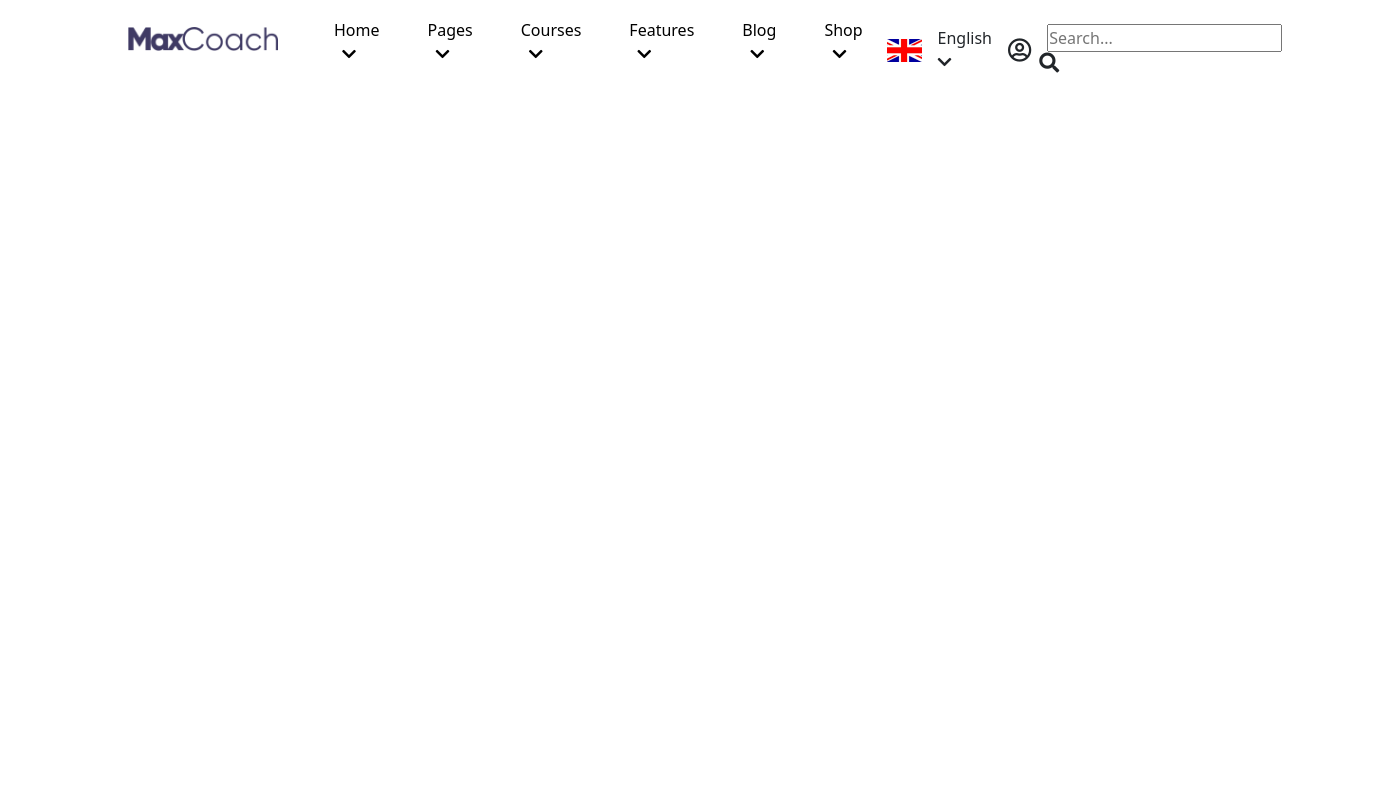
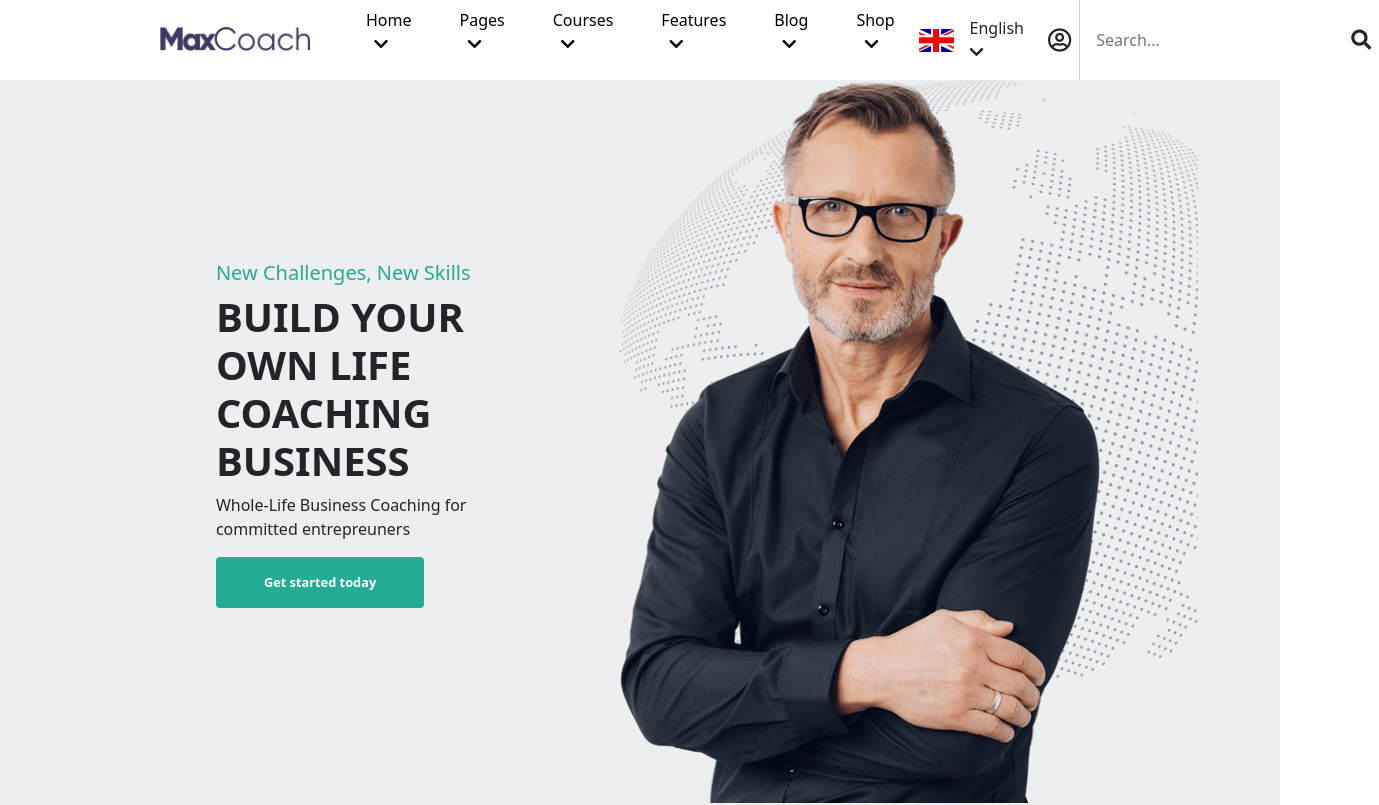
Before and after one commit to alessandroordetti/proj-html-vuejs, a Vue app: page / in a window 1280 px wide. Shown: the whole page, 1379 px wide, since content can reach past the window. Built offline with nearby package versions, Linux system fonts and the light colour scheme.

Commit message:
Jumbotron Sectrion completed

```diff
--- a/src/App.vue
+++ b/src/App.vue
@@ -1,12 +1,15 @@
 <template>
   <div id="app">
     <IndexHeader />
+
+    <IndexJumbotron class="section"/>
 
   </div>
 </template>
 
 <script>
 import IndexHeader from './components/IndexHeader.vue';
+import IndexJumbotron from './components/IndexJumbotron.vue';
 
 
 
@@ -14,6 +17,7 @@ export default {
   name: 'App',
   components: {
     IndexHeader,
+    IndexJumbotron,
 
   }
 }
--- a/src/components/IndexHeader.vue
+++ b/src/components/IndexHeader.vue
@@ -4,8 +4,8 @@
             <img src="../assets/img/dark-logo.png" alt="Logo MaxCoach">
         </div>
 
-        <div class="menu d-flex">
-            <ul class="d-flex">
+        <div class="menu ">
+            <ul class="d-flex align-items-center">
                 <li class="mx-4" v-for="(element, index) in menuListItems" :key=index>
                     <a href="#" class="text-black">
                         {{ element.item }}
@@ -18,9 +18,9 @@
         <div class="d-flex align-items-center">
             <img src="../assets/img/en.png" alt="Logo Bandiera" class="flag">
             <p class="mx-3 my-0">English <i class="fas fa-chevron-down"></i></p>
-            <i class="far fa-user-circle fs-4"></i>
+            <i class="far fa-user-circle fs-4 mx-2"></i>
 
-            <div>
+            <div class="searchbar d-flex align-items-center">
                 <input type="text" placeholder="Search..." class="mx-3">
                 <i class="fas fa-search fs-5 mx-2"></i>
             </div>
@@ -66,12 +66,12 @@ export default {
 <style lang="scss" scoped>
 
     header {
-        height: 100px;
+        height: 80px;
 
         & .img-wrapper {
             height: 100%;
             line-height: 75px;
-            margin-left: 8rem;
+            margin-left: 10rem;
 
             & > img {
                 width: 150px;
@@ -91,6 +91,16 @@ export default {
         .flag {
             height: 50%;
         }
+
+        .searchbar {
+            height: 80px;
+            border-left: 1px solid lightgray;
+
+            & input {
+            border: transparent;
+            }
+        }
+
     }
 
 
--- /dev/null
+++ b/src/components/IndexJumbotron.vue
@@ -0,0 +1,76 @@
+<template>
+    <div class="jumbotron">
+        <div class="container d-flex position-relative">
+            <div id="left-section">
+                <h5>
+                    New Challenges, New Skills
+                </h5>
+
+                <h1 class="text-uppercase fw-bold">
+                    build your own life coaching business
+                </h1>
+
+                <p>Whole-Life Business Coaching for committed entrepreuners</p>
+
+                <button class="rounded py-3 px-5 text-white fw-bold">
+                    Get started today
+                </button>
+            </div>
+
+            <div class="avatar-wrapper">
+                <img src="../assets/img/home-business-hero-avatar.png" alt="Immagine avatar">
+            </div>
+
+        </div>
+    </div>
+</template>
+
+<script>
+export default {
+
+}
+</script>
+
+<style lang="scss" scoped>
+    .jumbotron {
+        background-color: #eceeef;
+    }
+
+    .container {
+        height: 100%;
+    }
+
+    #left-section {
+        width: 50%;
+        height: 50%;
+    }
+
+    #left-section {
+        margin: auto 12%;
+
+        & h5 {
+            color: #25ac94;
+        }
+
+        & button {
+            background-color: #25ac94;
+            border: transparent;
+            font-size: .8rem;
+        }
+    }
+
+    .avatar-wrapper {
+        background-image: url('../assets/img/home-business-hero-global-image.png');
+        background-size: cover;
+        back
+
+        & img {
+        height: 650px;
+        position: absolute;
+        bottom: 0;
+        right: 0;
+        }
+    }
+
+
+</style>
--- a/src/style/main-style.scss
+++ b/src/style/main-style.scss
@@ -6,3 +6,7 @@
     padding: 0;
     box-sizing: border-box;
 }
+
+.section {
+    height: 725px;
+}
```
